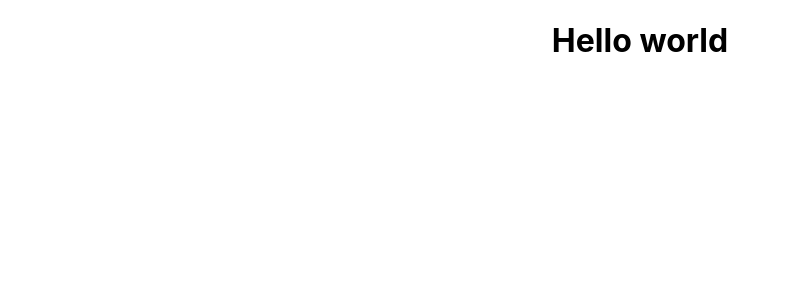
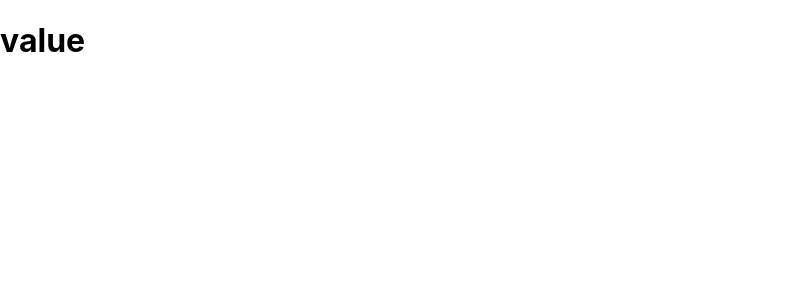
Before and after one commit to soufianefatih/html.css.js, a React (Create React App) app in the folder my-app/: page / in a window 1280 px wide. Shown: the top 300 px of the page, without its empty margins (0-789 px from the left). Built offline with nearby package versions, Linux system fonts and the light colour scheme.

Commit message:
ass func state

```diff
--- a/my-app/src/App.js
+++ b/my-app/src/App.js
@@ -1,12 +1,13 @@
 import './App.css';
+import State from './hooks/state/State';
 
 function App() {
   return (
-    <div className="App">
-    <h1>Hello world</h1>
+     <>
+     <State/>
+     </>
+    )
 
-    </div>
-  );
 }
 
 export default App;
--- /dev/null
+++ b/my-app/src/hooks/state/State.jsx
@@ -0,0 +1,14 @@
+import React from 'react'
+import { useState } from 'react'
+
+export default function State() {
+
+    const [value,setValue] =useState('value')
+
+
+  return (
+  <h1>
+    {value}
+  </h1>
+  )
+}
```
